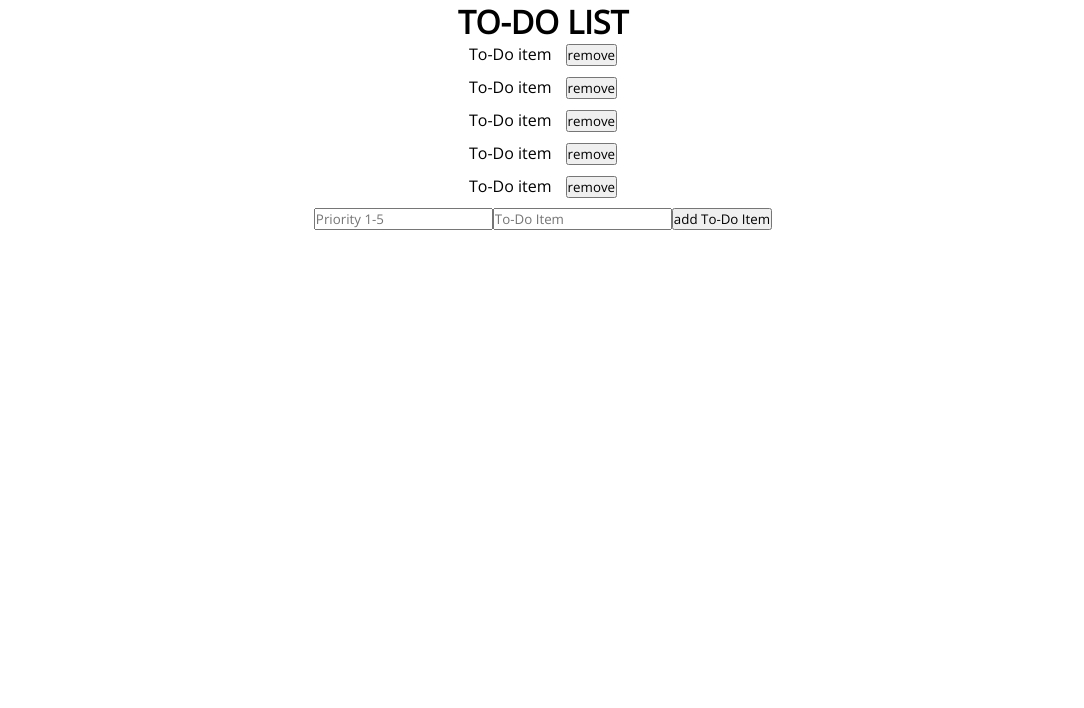
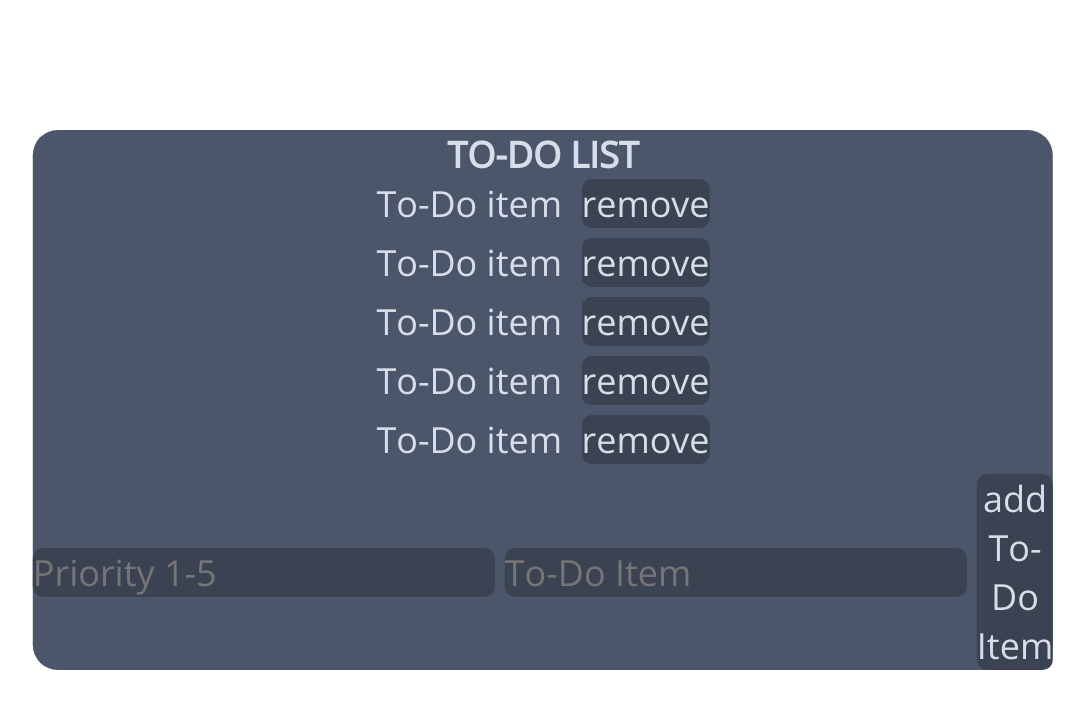
Before and after one commit to thelaw51/To-do-list, a plain HTML site: page index.html in a window 1280 px wide. Shown: the whole page, without its empty margins (97-1181 px from the left). Drawn offline with nearby package versions, Linux system fonts and the light colour scheme.

Commit message:
finished design for webpage

```diff
--- a/style.css
+++ b/style.css
@@ -3,6 +3,8 @@
   margin: 0;
   padding: 0;
   font-family: "Open Sans", sans-serif;
+  font-size: 1.5rem;
+  color: #d8dee9;
 }
 #To-do1Text,
 #To-do2Text,
@@ -11,6 +13,12 @@
 #To-do5Text {
   display: inline-block;
   padding-right: 10px;
+}
+
+.RemoveButton {
+  background-color: #3b4252;
+  border-radius: 10px;
+  border: none;
 }
 
 #To-do1,
@@ -29,3 +37,30 @@
   align-items: center;
   justify-content: center;
 }
+#PriorityInput {
+  margin-right: 10px;
+  background-color: #3b4252;
+  border-radius: 10px;
+  border: none;
+}
+#ToDoItemInput {
+  margin-right: 10px;
+  background-color: #3b4252;
+  border-radius: 10px;
+  border: none;
+}
+#TodoListScreen {
+  background-color: #4c566a;
+  margin: auto;
+  width: fit-content;
+  position: absolute;
+  top: 50%;
+  left: 50%;
+  transform: translate(-50%, -50%);
+  border-radius: 25px;
+}
+#addToDoItem {
+  background-color: #3b4252;
+  border-radius: 10px;
+  border: none;
+}
```
